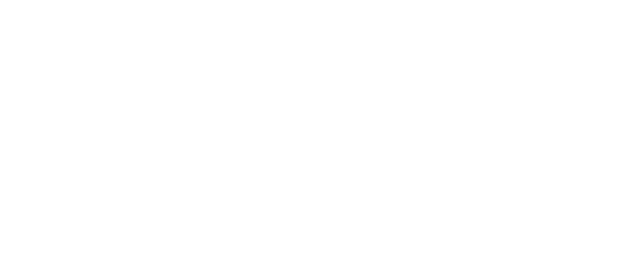
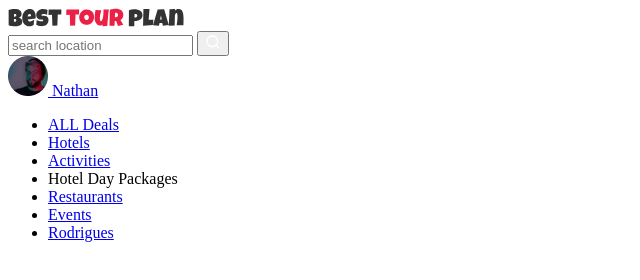
Before and after one commit to ArtamonovAnatoly/tour-plan23, a plain HTML site: page index.html in a window 1280 px wide. Shown: the whole page, without its empty margins (0-640 px from the left). Drawn offline with Linux system fonts and the light colour scheme.

Commit message:
create: header in in dex.html

```diff
--- a/index.html
+++ b/index.html
@@ -3,9 +3,47 @@
 <head>
   <meta charset="UTF-8">
   <meta name="viewport" content="width=device-width, initial-scale=1.0">
-  <title>Document</title>
+  <title>Best Tour Plan Hotel Booking</title>
 </head>
 <body>
-
+  <header class="header">
+    <div class="container">
+      <div class="header-top">
+        <a href="#" class="logo">
+          <img src="img/horizontal-logo.svg" alt="logo-dest tour plan" class="logo__image">
+        </a>
+        <form action="" class="search">
+          <input type="text" class="search__input" placeholder="search location">
+          <button class="search__button">
+            <img src="img/search.svg" alt="icon: search">
+          </button>
+        </form>
+        <a href="#" class="user">
+          <img src="img/user-avatar.png" alt="" class="user__avatar">
+          <span class="user__name">Nathan</span>
+        </a>
+        <!-- /.user -->
+      </div>
+      <!-- /.header-top -->
+      <ul class="header-menu">
+        <li class="header-menu__item">
+          <a href="#" class="header-menu__link">ALL Deals</a></li>
+        <li class="header-menu__item">
+          <a href="#" class="header-menu__link">Hotels</a></li>
+        <li class="header-menu__item">
+          <a href="#" class="header-menu__link">Activities</a></li>
+        <li class="header-menu__item">
+          <a href="#" class="header-menu__link"></a>Hotel Day Packages</li>
+          <li class="header-menu__item">
+          <a href="#" class="header-menu__link">Restaurants</a></li>
+        <li class="header-menu__item">
+          <a href="#" class="header-menu__link">Events</a></li>
+          <li class="header-menu__item">
+          <a href="#" class="header-menu__link">Rodrigues</a></li>
+      </ul>
+      <!-- /.header-menu -->
+    </div>
+    <!-- /.container -->
+  </header>
 </body>
 </html>
```
Also changed, not shown: img/horizontal-logo.svg (added), img/search.svg (added), img/user-avatar.png (added).
